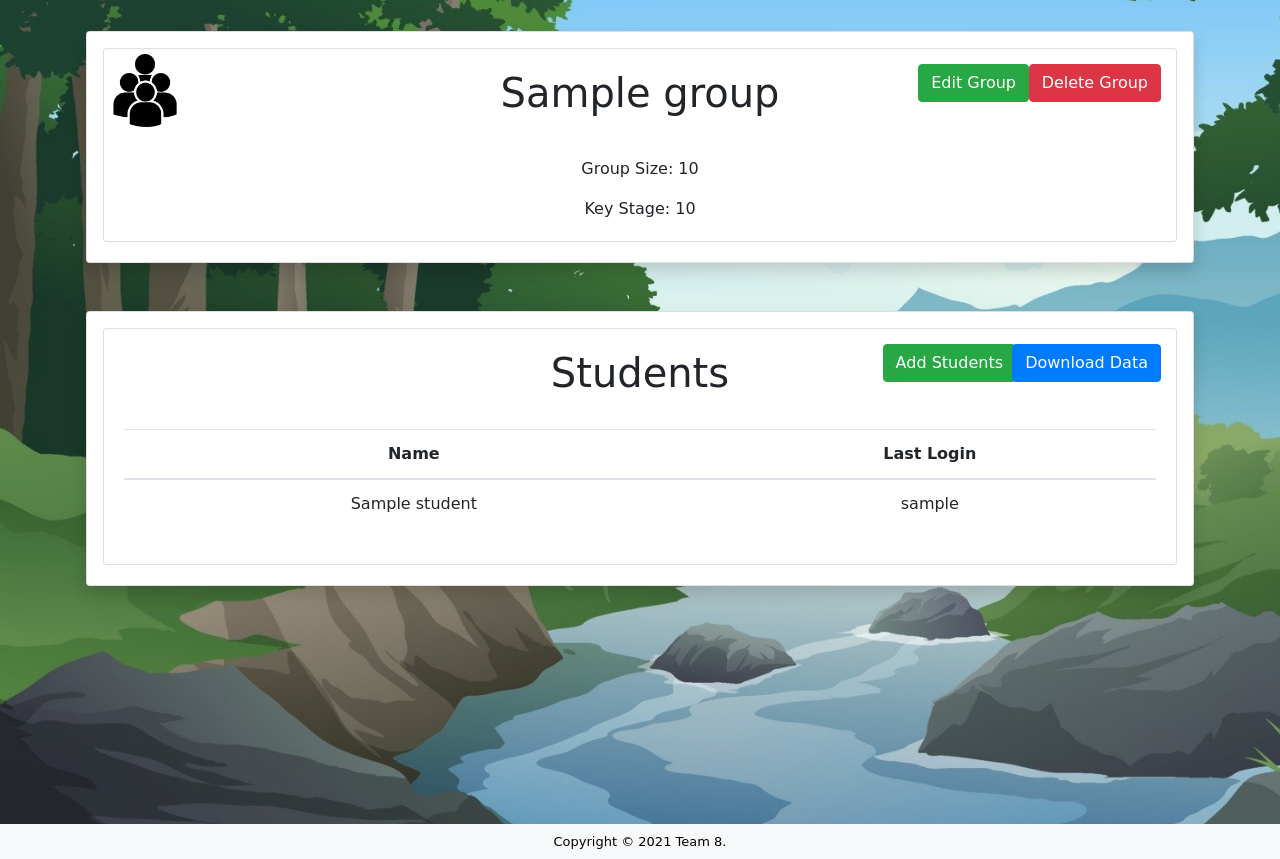
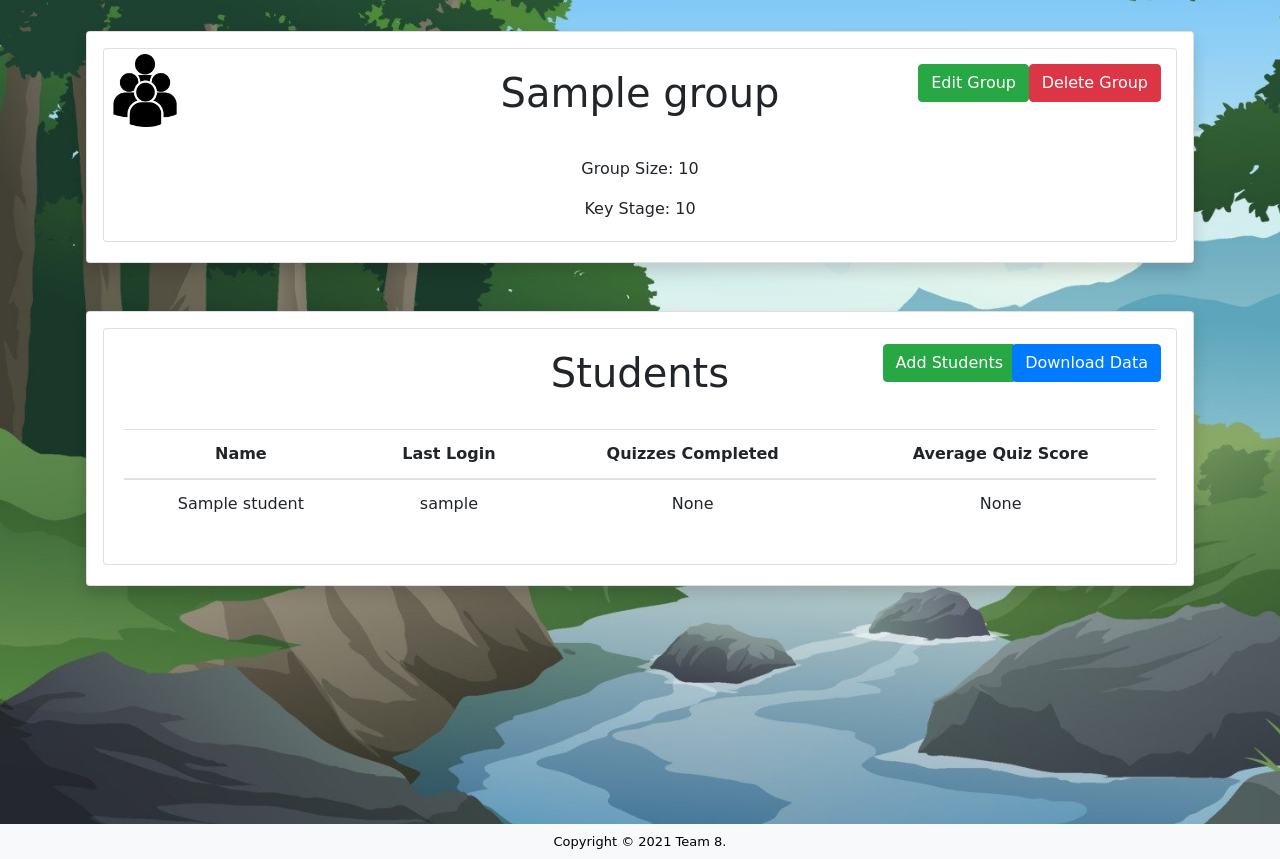
Before and after one commit to James-02/Climate4Kids, a Flask app: template templates/groups/group.html in a window 1280 px wide. Shown: the part 77-936 px from the top of the page. Run offline with Flask 2, Linux system fonts and the light colour scheme; tables that the repository leaves empty hold one stand-in row (values such as "Sample post"); the template is opened without the code that fills it: values that come from a table or form of the project are taken from there, most other values are stand-ins (such as "Sample title", 1, 10 or a date in 2020); parts of the project's set-up code (start-up, migrations or seed data) failed here and were passed over; some libraries are stand-ins or nearby versions.

Commit message:
Added quizzes to group info

```diff
--- a/templates/groups/group.html
+++ b/templates/groups/group.html
@@ -28,12 +28,16 @@
                   <tr>
                       <th>Name</th>
                       <th>Last Login</th>
+                      <th>Quizzes Completed</th>
+                      <th>Average Quiz Score</th>
                   </tr>
                   <tbody>
                     {% for student in students %}
                         <tr>
                             <td>{{ student.name }}</td>
                             <td>{{ student.last_login }}</td>
+                            <td>None</td>
+                            <td>None</td>
                         </tr>
                     {% endfor %}
                 </tbody>
```
